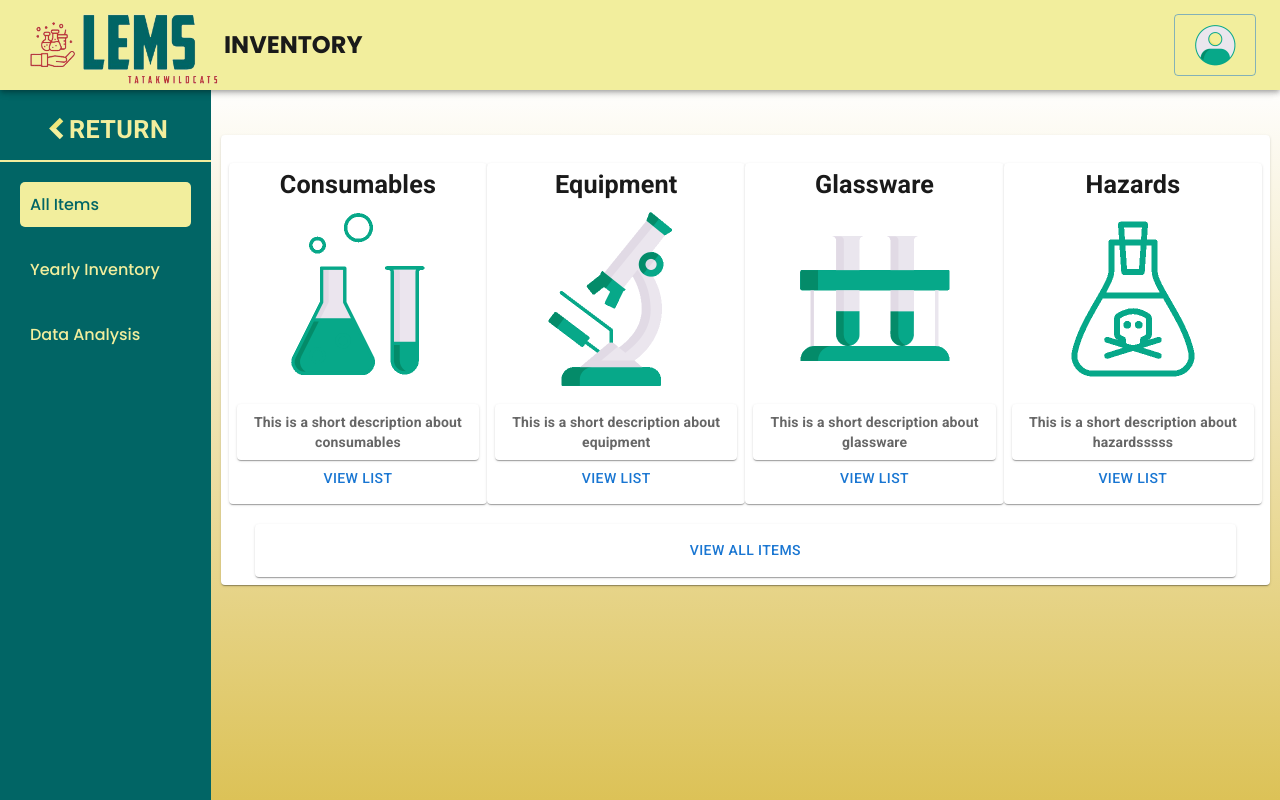
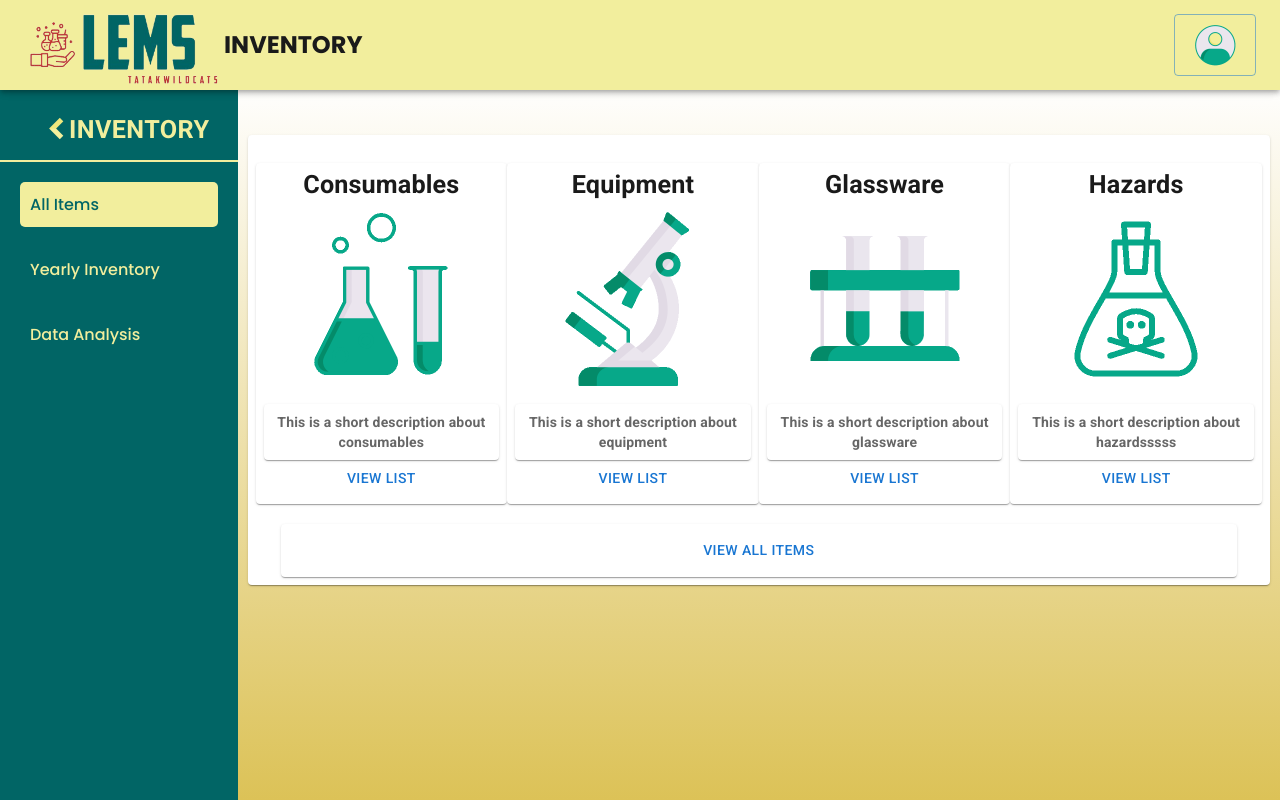
Before and after one commit to MarkJanzenB/cit-lems-frontend, a React (Vite) app: page /inventory in a window 1280 px wide. Built offline with nearby package versions, Linux system fonts and the light colour scheme.

Commit message:
dynamically display the label based on the page prop (display the label for the specific sidebar label)

```diff
--- a/src/components/Sidebar/Sidebar.jsx
+++ b/src/components/Sidebar/Sidebar.jsx
@@ -26,9 +26,6 @@ export default function Sidebar({ page }) {
         navigate('/schedule/upcoming');
     };
 
-    const handleBack = () => {
-        navigate('/dashboard');
-    };
     const handleAllItems = () => {
         navigate('/inventory/allitems');
     };
@@ -51,16 +48,14 @@ export default function Sidebar({ page }) {
     return (
         <aside className="sidebar-container">
             <h2 className="sidebar-title">
-                <Link to={"/dashboard"}><Button><img src={"/ybb.gif"} style={{
+                <Link to={"/dashboard"}><Button><img src={"/ybb.gif"} alt="Logo" style={{
                     width: '25px',
                     height: '100%',
                     marginBottom: '3px',
                     marginLeft: '16px'
                 }}/>
-                    <h1 style={{color: "#F2EE9D"}}>RETURN</h1>
+                    <h1 style={{color: "#F2EE9D"}}>{label.toUpperCase()}</h1>
                 </Button></Link>
-
-                {/*{label.toUpperCase()}*/}
             </h2>
             <div className="sidebar-buttons">
                 {page === 'schedule' && (
```
